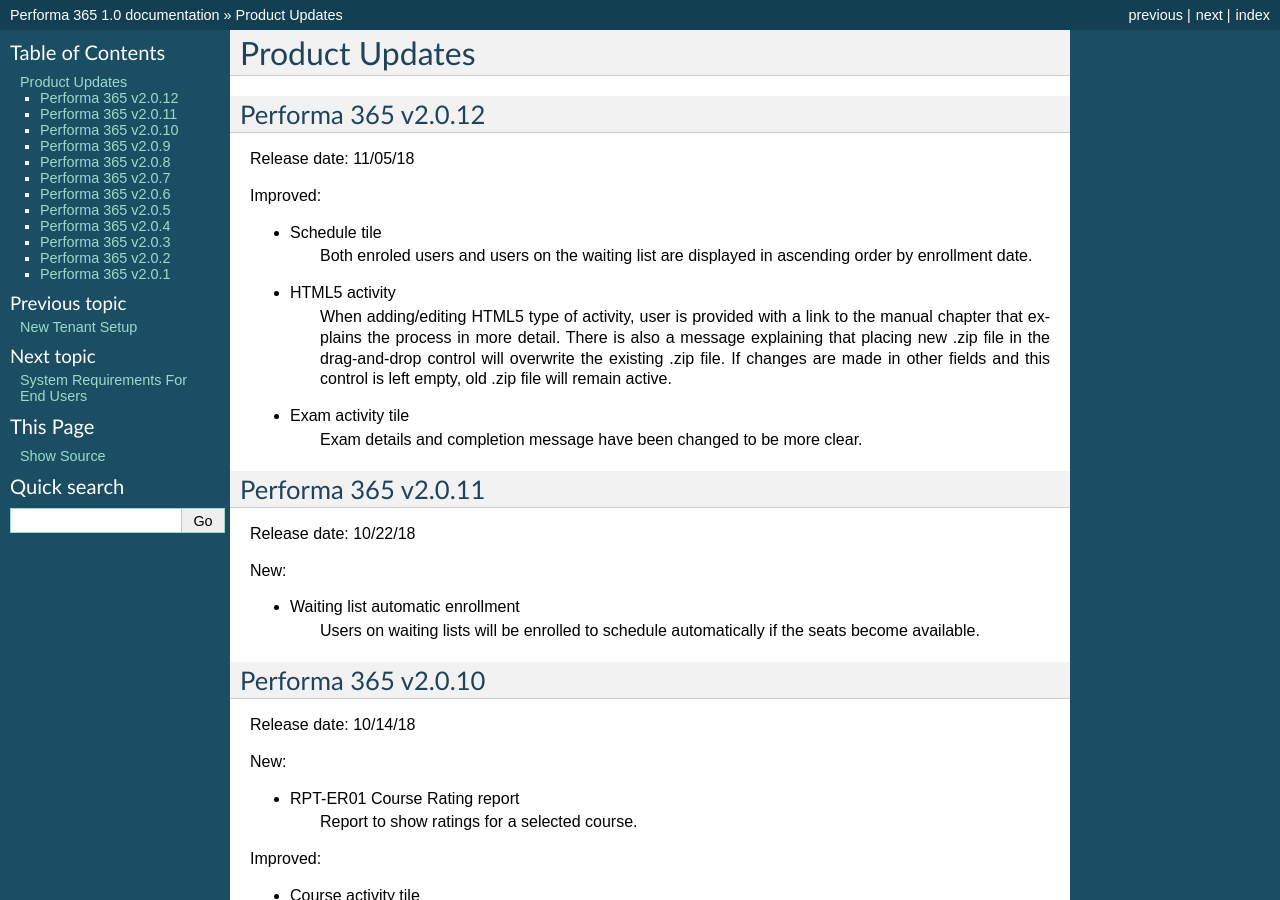
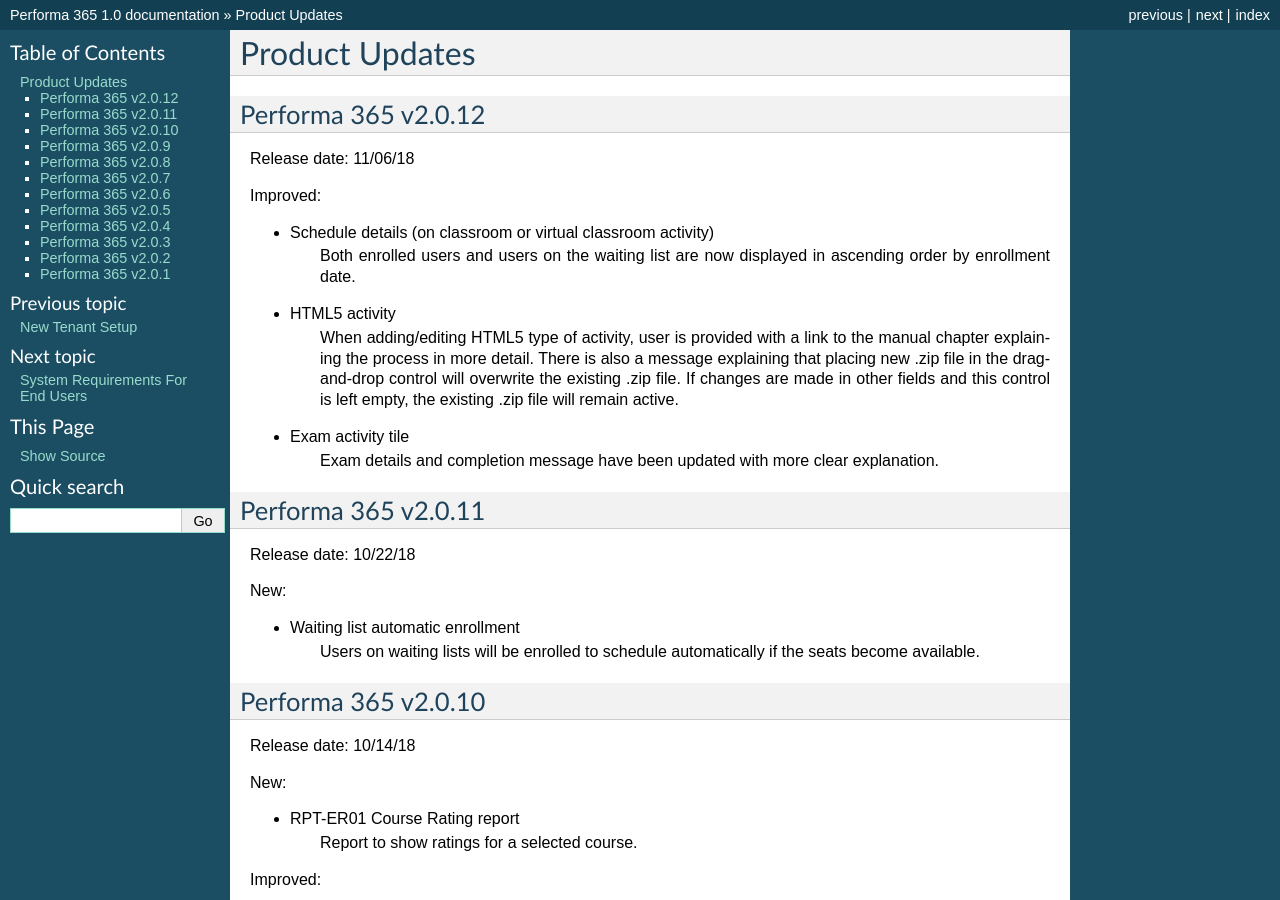
Before and after one commit to pslisko/performa365docs, a Sphinx documentation site: the page built from docs/general/product_updates.rst, in a window 1280 px wide and 900 px high. Built offline with Sphinx 7.4.7, drawn with Linux system fonts in a browser that asks for light colours; pages that are not in the unit, such as notebooks, are missing from menus.

Commit message:
Update product_updates.rst

```diff
--- a/docs/general/product_updates.rst
+++ b/docs/general/product_updates.rst
@@ -7,18 +7,18 @@
 Performa 365 v2.0.12
 ^^^^^^^^^^^^^^^^^^^^^^^^^^^^
 
-Release date: 11/05/18
+Release date: 11/06/18
 
 Improved:
 
-* Schedule tile
-   Both enroled users and users on the waiting list are displayed in ascending order by enrollment date.
+* Schedule details (on classroom or virtual classroom activity)
+   Both enrolled users and users on the waiting list are now displayed in ascending order by enrollment date.
 
 * HTML5 activity
-   When adding/editing HTML5 type of activity, user is provided with a link to the manual chapter that explains the process in more detail. There is also a message explaining that placing new .zip file in the drag-and-drop control will overwrite the existing .zip file. If changes are made in other fields and this control is left empty, old .zip file will remain active.
+   When adding/editing HTML5 type of activity, user is provided with a link to the manual chapter explaining the process in more detail. There is also a message explaining that placing new .zip file in the drag-and-drop control will overwrite the existing .zip file. If changes are made in other fields and this control is left empty, the existing .zip file will remain active.
 
 * Exam activity tile
-   Exam details and completion message have been changed to be more clear.
+   Exam details and completion message have been updated with more clear explanation.
 
 
 Performa 365 v2.0.11
```
